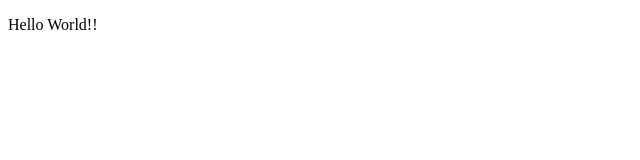
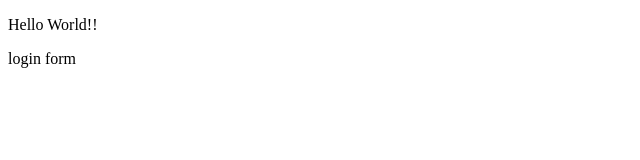
Before and after one commit to 0Vipin0/mysamplerepo, a plain HTML site: page index.html in a window 1280 px wide. Shown: the full height of the page, 0-640 px from the left. Drawn offline with Linux system fonts and the light colour scheme.

Commit message:
login form

```diff
--- /dev/null
+++ b/dir2/app2.js
@@ -0,0 +1 @@
+console.log("App2");
--- a/index.html
+++ b/index.html
@@ -8,5 +8,6 @@
 </head>
 <body>
     <p>Hello World!!</p>
+    login form
 </body>
 </html>
```
Also changed, not shown: login.html (added, +1 -0 lines), log.txt (added).
